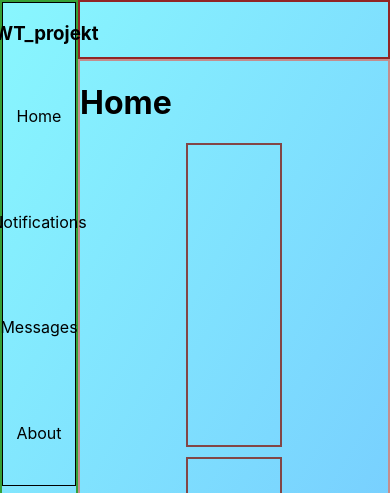
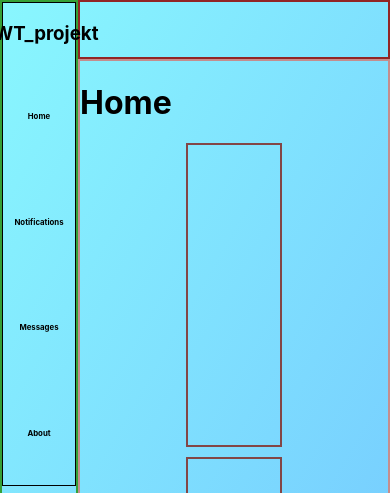
Before and after one commit to ivo011/NWT, a React (Create React App) app in the folder client/nwt-client/: page / in a window 390 px wide. Shown: the top 493 px of the page. Built offline with nearby package versions, Linux system fonts and the light colour scheme.

Commit message:
nav links style

```diff
--- a/client/nwt-client/src/components/navigation.css
+++ b/client/nwt-client/src/components/navigation.css
@@ -18,8 +18,23 @@ nav{
 
 a{
     text-decoration: none;
+    font-size: 1.5vw;
+    font-weight: 700;
     color:black;
 }
+
+a:hover {
+
+    border-bottom: 3px solid #2C72A0;
+
+  }
+
+@media screen and (max-width: 1150px) {
+    a{
+        font-size: 2vw;
+    }
+}
+
 
 ul{
     margin:0;
```
Also changed, not shown: client/nwt-client/src/App.css (line endings or trailing spaces).
